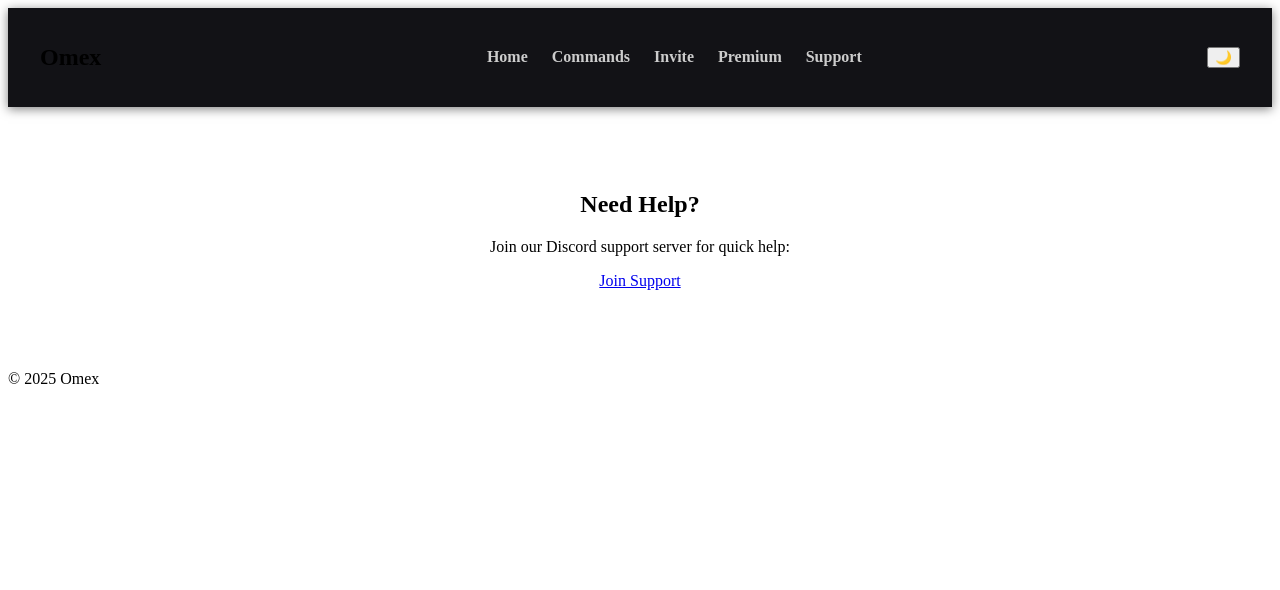
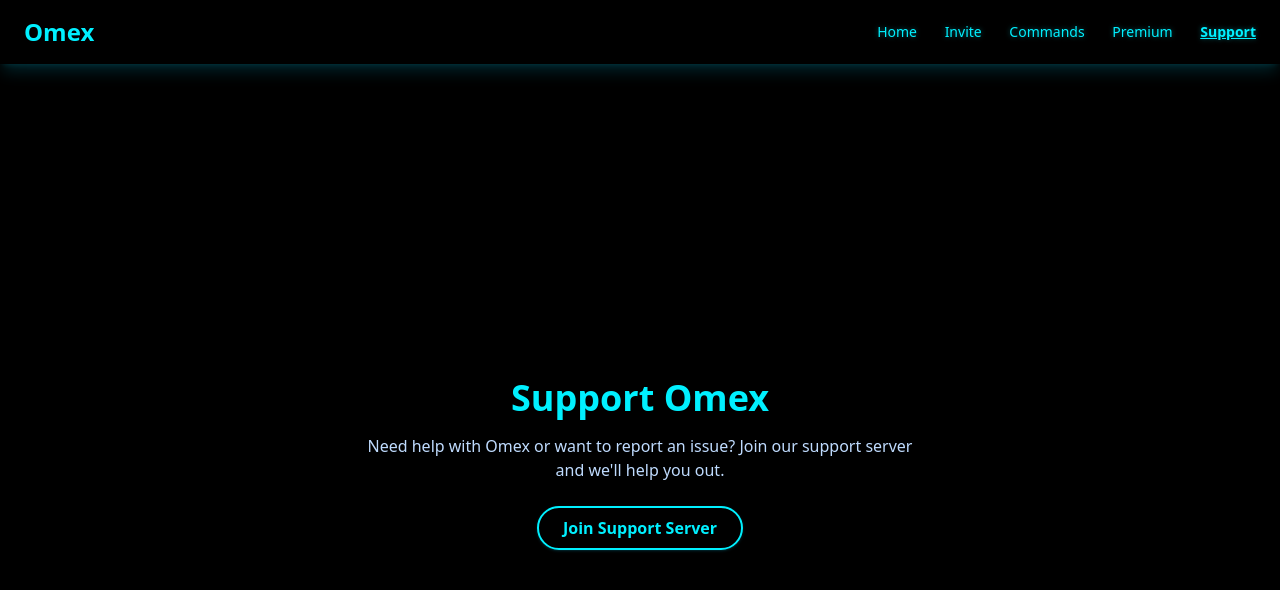
Before and after one commit to Blood686/Omex, a plain HTML site: page support.html in a window 1280 px wide. Drawn offline with nearby package versions, Linux system fonts and the light colour scheme.

Commit message:
Update support.html

```diff
--- a/support.html
+++ b/support.html
@@ -1,37 +1,48 @@
 <!DOCTYPE html>
 <html lang="en">
 <head>
-  <meta charset="UTF-8">
-  <meta name="viewport" content="width=device-width, initial-scale=1.0">
-  <title>Support - Omex</title>
-  <link rel="stylesheet" href="style.css">
+  <meta charset="UTF-8" />
+  <meta name="viewport" content="width=device-width, initial-scale=1.0"/>
+  <title>Support | Omex</title>
+  <script src="https://cdn.tailwindcss.com"></script>
 </head>
-<body>
-  <header>
-    <nav class="navbar">
-      <h1 class="logo">Omex</h1>
-      <ul class="nav-links">
-        <li><a href="index.html">Home</a></li>
-        <li><a href="commands.html">Commands</a></li>
-        <li><a href="invite.html">Invite</a></li>
-        <li><a href="premium.html">Premium</a></li>
-        <li><a href="support.html">Support</a></li>
-      </ul>
-      <button id="theme-toggle">🌙</button>
-    </nav>
+<body class="bg-black text-white">
+
+  <!-- Navbar -->
+  <header class="bg-black text-white shadow-lg shadow-cyan-500/20">
+    <div class="max-w-7xl mx-auto px-6 py-4 flex justify-between items-center">
+      <a href="index.html" class="text-2xl font-bold text-[#00f0ff] hover:text-cyan-400 transition">Omex</a>
+      <nav class="space-x-6 text-sm font-medium">
+        <a href="index.html" class="neon-nav-link">Home</a>
+        <a href="invite.html" class="neon-nav-link">Invite</a>
+        <a href="commands.html" class="neon-nav-link">Commands</a>
+        <a href="premium.html" class="neon-nav-link">Premium</a>
+        <a href="support.html" class="neon-nav-link font-bold underline">Support</a>
+      </nav>
+    </div>
   </header>
-  <main class="main-content">
-    <h2>Need Help?</h2>
-    <p>Join our Discord support server for quick help:</p>
-    <a class="btn-glow" href="https://discord.gg/YOUR_SUPPORT_INVITE">Join Support</a>
-  </main>
-  <footer>
-    <p>&copy; 2025 Omex</p>
-  </footer>
-  <script>
-    document.getElementById('theme-toggle').onclick = () => {
-      document.body.classList.toggle('dark-mode');
-    };
-  </script>
+
+  <!-- Support Content -->
+  <section class="min-h-screen flex flex-col items-center justify-center text-center p-8">
+    <h1 class="text-4xl font-bold text-[#00f0ff] mb-4">Support Omex</h1>
+    <p class="text-blue-200 mb-6 max-w-xl">Need help with Omex or want to report an issue? Join our support server and we'll help you out.</p>
+    <a href="https://discord.gg/YOUR_SUPPORT_SERVER"
+       class="px-6 py-2 font-semibold text-[#00f0ff] border-2 border-[#00f0ff] rounded-full shadow shadow-cyan-500/20 hover:bg-[#00f0ff22] hover:shadow-cyan-400/40 transition duration-300">
+      Join Support Server
+    </a>
+  </section>
+
+  <style>
+    .neon-nav-link {
+      color: #00f0ff;
+      text-shadow: 0 0 5px #00f0ff66;
+      transition: all 0.3s ease;
+    }
+    .neon-nav-link:hover {
+      color: #ffffff;
+      text-shadow: 0 0 10px #00f0ff, 0 0 20px #00f0ff88;
+    }
+  </style>
+
 </body>
 </html>
```
